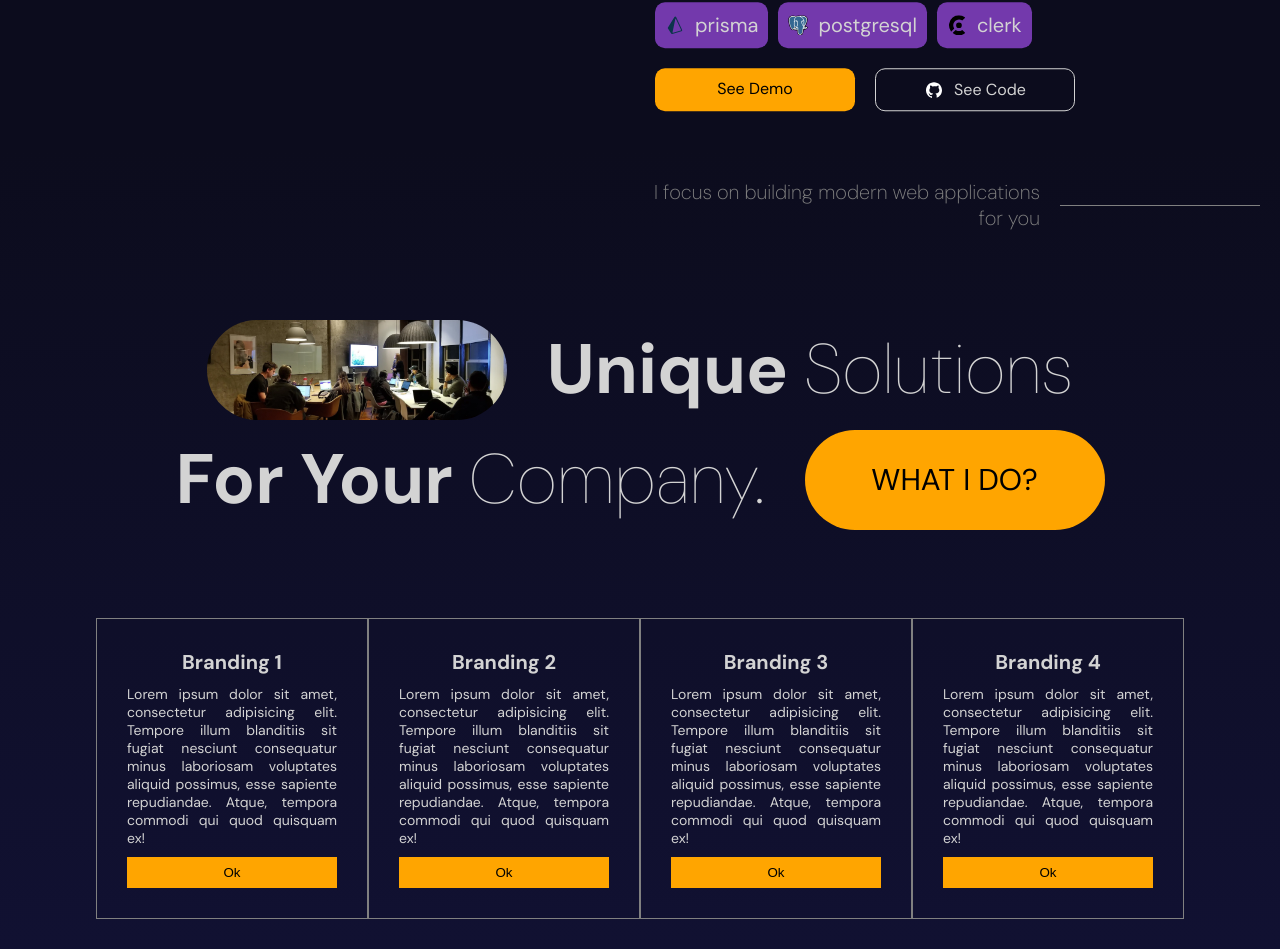
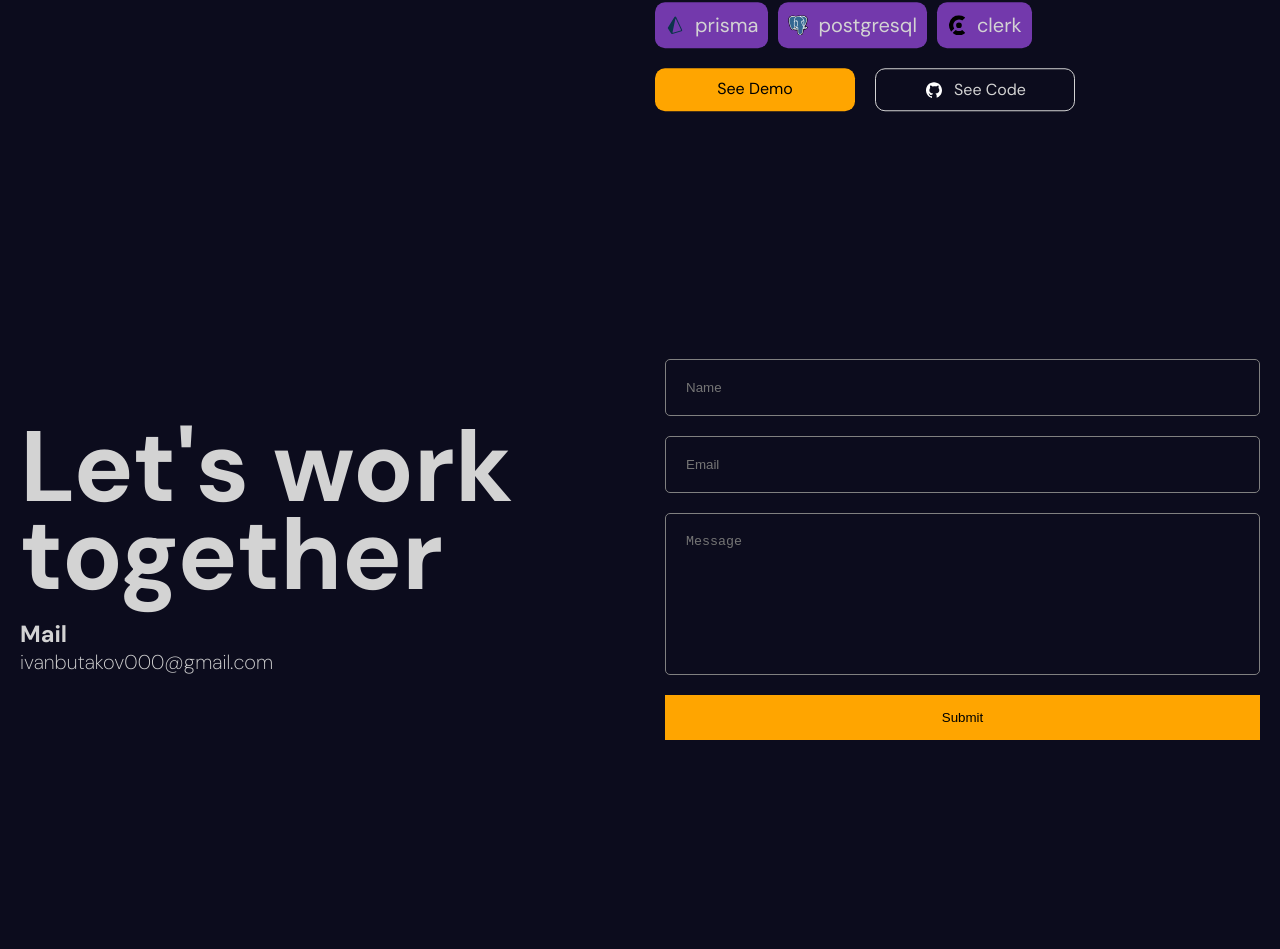
Before and after one commit to ivanbutakov0/portfolio-ru, a React (Vite) app: page / in a window 1280 px wide. Shown: the part 5587-6536 px from the top of the page. Built offline with nearby package versions, Linux system fonts and the light colour scheme.

Commit message:
feat: create contacts section

```diff
--- a/src/index.scss
+++ b/src/index.scss
@@ -15,6 +15,7 @@ html {
 	max-width: 1366px;
 	margin: 0 auto;
 	padding: 0 20px;
+	height: 100%;
 }
 
 h1 {
--- /dev/null
+++ b/src/pages/Home/Contacts/Contacts.module.scss
@@ -0,0 +1,68 @@
+.contacts {
+	padding: 20px 0;
+
+	.wrapper {
+		display: flex;
+		justify-content: center;
+		align-items: center;
+		gap: 50px;
+		height: 100%;
+	}
+
+	.contentContainer {
+		flex: 1;
+		display: flex;
+		flex-direction: column;
+		gap: 20px;
+
+		.title {
+			font-size: 100px;
+			line-height: 88px;
+		}
+
+		.mailContainer {
+			h3 {
+			}
+
+			p {
+				font-weight: 300;
+			}
+		}
+	}
+
+	.formContainer {
+		flex: 1;
+		position: relative;
+
+		.phoneSvg {
+			stroke: orange;
+			position: absolute;
+			margin: auto;
+			z-index: -1;
+		}
+
+		.form {
+			display: flex;
+			flex-direction: column;
+			gap: 20px;
+
+			input,
+			textarea {
+				padding: 20px;
+				border: 1px solid gray;
+				border-radius: 5px;
+			}
+
+			.btn {
+				padding: 15px;
+				background-color: orange;
+				color: #000;
+				transition: all 0.2s ease-in;
+
+				&:hover {
+					background-color: darken($color: orange, $amount: 10);
+				}
+			}
+		}
+	}
+}
--- /dev/null
+++ b/src/pages/Home/Contacts/Contacts.tsx
@@ -0,0 +1,102 @@
+import { motion, useInView } from 'framer-motion'
+import { useRef, useState } from 'react'
+import styles from './Contacts.module.scss'
+
+const variants = {
+	initial: {
+		y: 500,
+		opacity: 0,
+	},
+	animate: {
+		y: 0,
+		opacity: 1,
+		transition: {
+			duration: 0.5,
+			staggerChildren: 0.1,
+		},
+	},
+}
+
+const Contacts = () => {
+	const ref = useRef(null)
+	const formRef = useRef(null)
+	const [error, setError] = useState(false)
+	const [success, setSuccess] = useState(false)
+
+	const isInView = useInView(ref, { margin: '-100px' })
+	return (
+		<section ref={ref} id='contacts' className={styles.contacts}>
+			<div className='container'>
+				<motion.div
+					className={styles.wrapper}
+					variants={variants}
+					initial='initial'
+					whileInView='animate'
+				>
+					<motion.div className={styles.contentContainer} variants={variants}>
+						<motion.h2 className={styles.title} variants={variants}>
+							Let's work together
+						</motion.h2>
+						<motion.div className={styles.mailContainer} variants={variants}>
+							<h3>Mail</h3>
+							<p>ivanbutakov000@gmail.com</p>
+						</motion.div>
+					</motion.div>
+					<div className={styles.formContainer}>
+						<motion.div
+							className={styles.phoneSvg}
+							initial={{ opacity: 1 }}
+							whileInView={{ opacity: 0 }}
+							transition={{ delay: 3, duration: 1 }}
+						>
+							<svg width='450px' height='450px' viewBox='0 0 32.666 32.666'>
+								<motion.path
+									strokeWidth={0.2}
+									fill='none'
+									initial={{ pathLength: 0 }}
+									animate={isInView && { pathLength: 1 }}
+									transition={{ duration: 3 }}
+									d='M28.189,16.504h-1.666c0-5.437-4.422-9.858-9.856-9.858l-0.001-1.664C23.021,4.979,28.189,10.149,28.189,16.504z
+            M16.666,7.856L16.665,9.52c3.853,0,6.983,3.133,6.981,6.983l1.666-0.001C25.312,11.735,21.436,7.856,16.666,7.856z M16.333,0
+            C7.326,0,0,7.326,0,16.334c0,9.006,7.326,16.332,16.333,16.332c0.557,0,1.007-0.45,1.007-1.006c0-0.559-0.45-1.01-1.007-1.01
+            c-7.896,0-14.318-6.424-14.318-14.316c0-7.896,6.422-14.319,14.318-14.319c7.896,0,14.317,6.424,14.317,14.319
+            c0,3.299-1.756,6.568-4.269,7.954c-0.913,0.502-1.903,0.751-2.959,0.761c0.634-0.377,1.183-0.887,1.591-1.529
+            c0.08-0.121,0.186-0.228,0.238-0.359c0.328-0.789,0.357-1.684,0.555-2.518c0.243-1.064-4.658-3.143-5.084-1.814
+            c-0.154,0.492-0.39,2.048-0.699,2.458c-0.275,0.366-0.953,0.192-1.377-0.168c-1.117-0.952-2.364-2.351-3.458-3.457l0.002-0.001
+            c-0.028-0.029-0.062-0.061-0.092-0.092c-0.031-0.029-0.062-0.062-0.093-0.092v0.002c-1.106-1.096-2.506-2.34-3.457-3.459
+            c-0.36-0.424-0.534-1.102-0.168-1.377c0.41-0.311,1.966-0.543,2.458-0.699c1.326-0.424-0.75-5.328-1.816-5.084
+            c-0.832,0.195-1.727,0.227-2.516,0.553c-0.134,0.057-0.238,0.16-0.359,0.24c-2.799,1.774-3.16,6.082-0.428,9.292
+            c1.041,1.228,2.127,2.416,3.245,3.576l-0.006,0.004c0.031,0.031,0.063,0.06,0.095,0.09c0.03,0.031,0.059,0.062,0.088,0.095
+            l0.006-0.006c1.16,1.118,2.535,2.765,4.769,4.255c4.703,3.141,8.312,2.264,10.438,1.098c3.67-2.021,5.312-6.338,5.312-9.719
+            C32.666,7.326,25.339,0,16.333,0z'
+								/>
+							</svg>
+						</motion.div>
+
+						<motion.form
+							ref={formRef}
+							className={styles.form}
+							initial={{ opacity: 0 }}
+							whileInView={{ opacity: 1 }}
+							transition={{ delay: 4, duration: 1 }}
+						>
+							<input type='text' required placeholder='Name' name='name' />
+							<input type='email' required placeholder='Email' name='email' />
+							<textarea
+								name='message'
+								placeholder='Message'
+								rows={8}
+							></textarea>
+							<button className={styles.btn} type='submit'>
+								Submit
+							</button>
+							{error && 'Error'}
+							{success && 'Success'}
+						</motion.form>
+					</div>
+				</motion.div>
+			</div>
+		</section>
+	)
+}
+export default Contacts
--- a/src/pages/Home/index.tsx
+++ b/src/pages/Home/index.tsx
@@ -1,4 +1,5 @@
 import Parallax from 'src/pages/Home/Parallax/Parallax'
+import Contacts from './Contacts/Contacts'
 import Hero from './Hero/Hero'
 import Portfolio from './Portfolio/Portfolio'
 import Services from './Services/Services'
@@ -12,7 +13,7 @@ const Home = () => {
 			<Services />
 			<Parallax type='portfolio' />
 			<Portfolio />
-			<Services />
+			<Contacts />
 		</>
 	)
 }
--- a/src/sass/_reset.scss
+++ b/src/sass/_reset.scss
@@ -35,3 +35,12 @@ button {
 	color: inherit;
 	cursor: pointer;
 }
+
+input,
+textarea {
+	border: none;
+	outline: none;
+	background: transparent;
+	color: inherit;
+	resize: none;
+}
```
